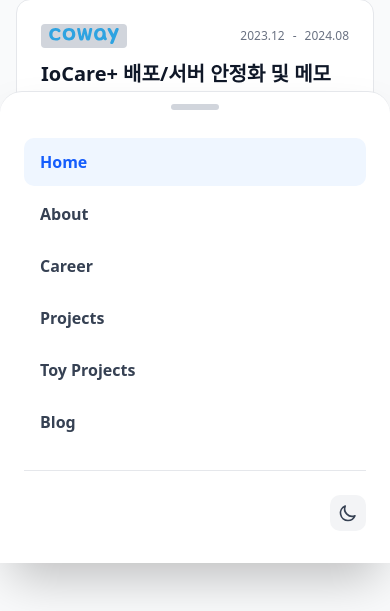
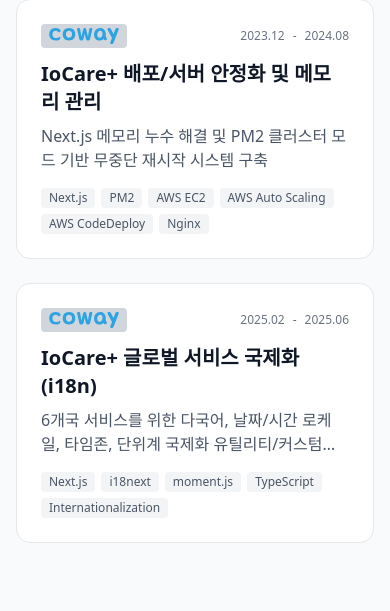
Before and after one commit to minoong/lmw-blog, a Next.js app: page / in a window 390 px wide. Shown: the part 753-1364 px from the top of the page. Built offline with nearby package versions, Linux system fonts and the light colour scheme; no server answers.

Commit message:
fix: MobileDrawer 렌더링 버그
- lg:hidden
- hasBeenOpened 처리, 첫 렌더링 감지

```diff
--- a/src/components/layout/MobileDrawer.tsx
+++ b/src/components/layout/MobileDrawer.tsx
@@ -1,6 +1,6 @@
 'use client';
 
-import { useEffect } from 'react';
+import { useEffect, useState } from 'react';
 import Link from 'next/link';
 import { usePathname } from 'next/navigation';
 import type { PanInfo } from 'motion/react';
@@ -22,6 +22,7 @@
   const pathname = usePathname();
   const y = useMotionValue(0);
   const drawerHeight = useMotionValue(0);
+  const [hasBeenOpened, setHasBeenOpened] = useState(false);
 
   const overlayOpacity = useTransform(y, [0, drawerHeight.get()], [0.5, 0]);
 
@@ -36,6 +37,8 @@
 
   useEffect(() => {
     if (isOpen) {
+      // eslint-disable-next-line react-hooks/set-state-in-effect
+      setHasBeenOpened(true);
       document.body.style.overflow = 'hidden';
       animate(y, MAXINUM_HEIGHT, { type: 'spring', stiffness: 300, damping: 30 });
     } else {
@@ -67,7 +70,7 @@
         ref={(el) => {
           if (el) drawerHeight.set(el.offsetHeight);
         }}
-        className="dark:border-claude-border dark:bg-claude-bg fixed inset-x-0 bottom-0 z-50 max-h-[80vh] overflow-y-auto rounded-t-3xl border-t border-gray-200 bg-white shadow-2xl"
+        className={`dark:border-claude-border dark:bg-claude-bg fixed inset-x-0 bottom-0 z-50 max-h-[80vh] overflow-y-auto rounded-t-3xl border-t border-gray-200 bg-white shadow-2xl lg:hidden ${!hasBeenOpened && !isOpen && 'invisible'}`}
         role="dialog"
         aria-modal="true"
         aria-label="Mobile navigation menu"
```
